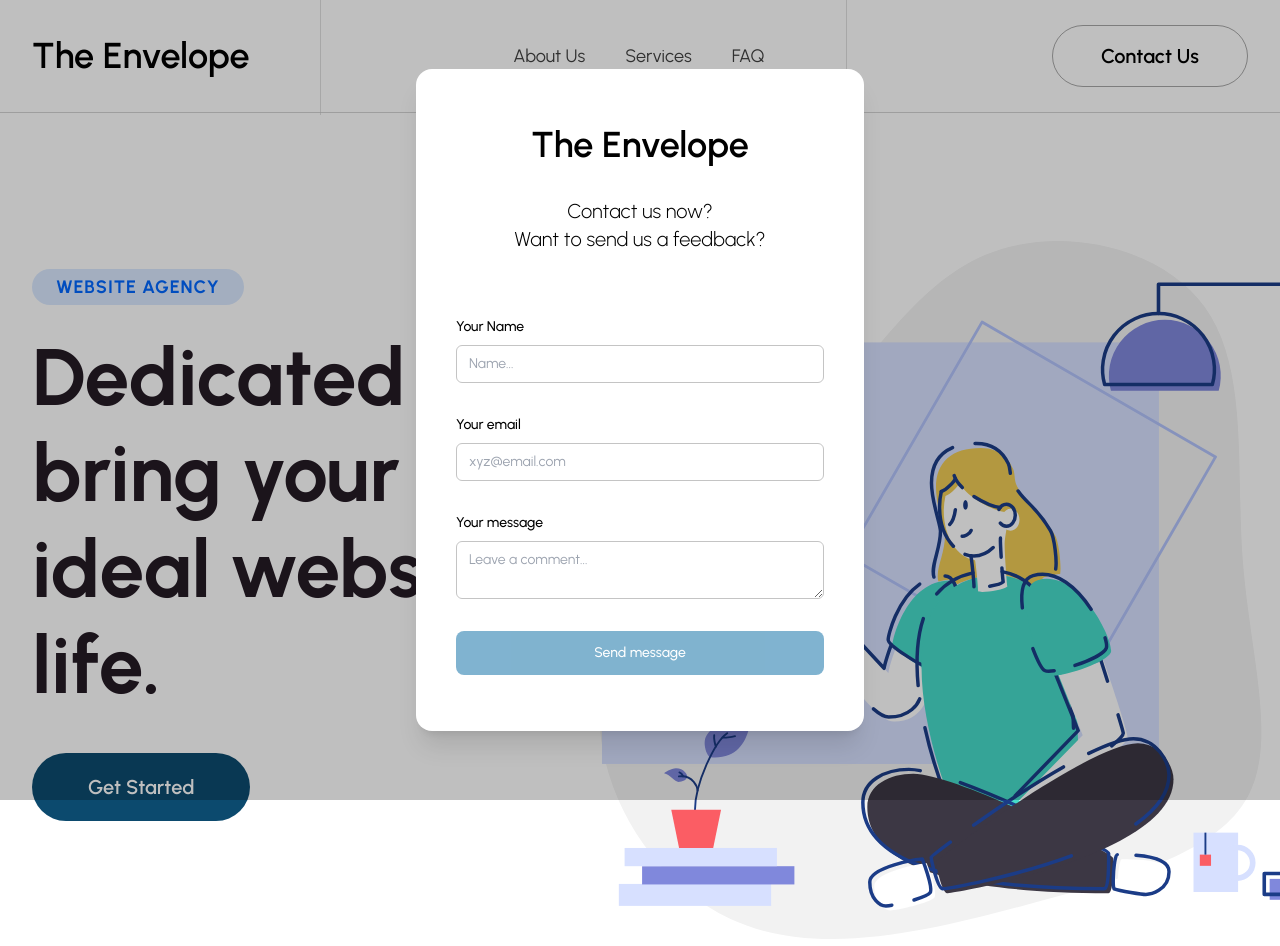
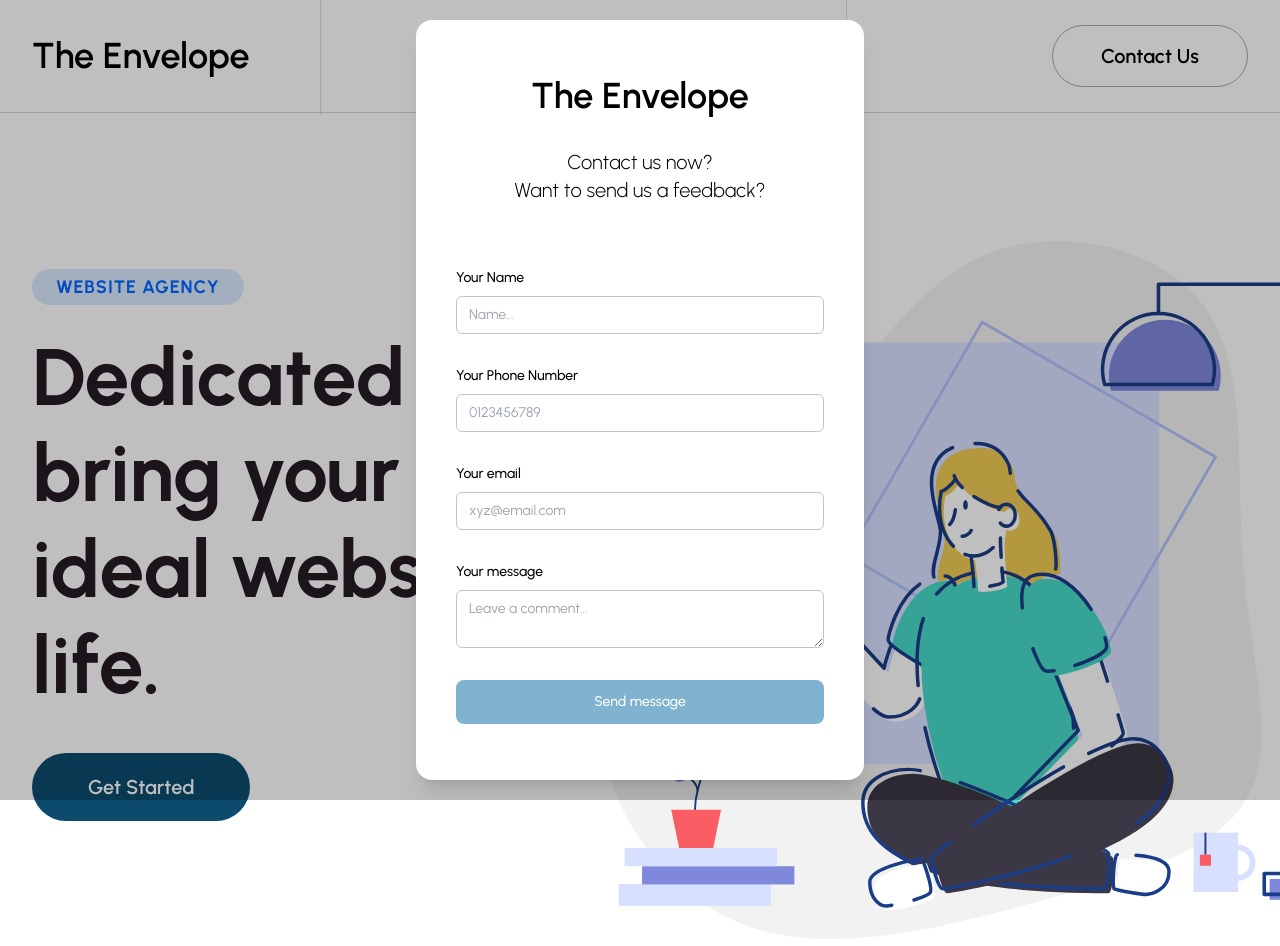
Before and after one commit to ZeroRex0126/the-env, a Next.js app: page / in a window 1280 px wide. Both pictures are taken after a click on the button "Contact Us". Shown: the top 946 px of the page. Built offline with nearby package versions, Linux system fonts and the light colour scheme.

Commit message:
move validation to service

```diff
--- a/app/components/ContactModal/Contactus.tsx
+++ b/app/components/ContactModal/Contactus.tsx
@@ -2,10 +2,9 @@
 import { Dialog, Transition } from "@headlessui/react";
 import { Fragment, useEffect, useState } from "react";
 import Link from "next/link";
-import {
-  modelPropInterface,
-} from "@/app/interfaces/modalProp.interface";
+import { modelPropInterface } from "@/app/interfaces/modalProp.interface";
 import { sendEmail } from "@/app/services/sendEmail";
+import { validateEmail, validatePhoneNumber } from "@/app/services/validations";
 
 const Contactusform = ({
   isOpen,
@@ -16,6 +15,7 @@ const Contactusform = ({
     name: "",
     email: "",
     message: "",
+    phoneNr: "",
   });
   const [isValid, setIsValid] = useState(false);
 
@@ -33,19 +33,16 @@ const Contactusform = ({
   };
 
   useEffect(() => {
-    validateEmail();
-  }, [inputValues.email]);
+    if (
+      validateEmail(inputValues.email) &&
+      validatePhoneNumber(inputValues.phoneNr)
+    ) {
+      setIsValid(true);
+    } else {
+      setIsValid(false);
+    }
+  }, [inputValues.email, inputValues.phoneNr]);
   // Validate form
-  const validateEmail = () => {
-    let emailRegex =
-      /^(([^<>()\[\]\\.,;:\s@"]+(\.[^<>()\[\]\\.,;:\s@"]+)*)|(".+"))@((\[[0-9]{1,3}\.[0-9]{1,3}\.[0-9]{1,3}\.[0-9]{1,3}])|(([a-zA-Z\-0-9]+\.)+[a-zA-Z]{2,}))$/;
-    if (!inputValues.email || !emailRegex.test(inputValues.email)) {
-      setIsValid(false);
-      return;
-    }
-    setIsValid(true);
-    return;
-  };
 
   // FORM SUBMIT
   const handleSubmit = (event: { preventDefault: () => void }) => {
@@ -124,6 +121,25 @@ const Contactusform = ({
                       </div>
                       <div>
                         <label
+                          htmlFor="phoneNr"
+                          className="block mb-2 text-sm font-medium text-gray-900 dark:text-gray-300"
+                        >
+                          Your Phone Number
+                        </label>
+                        <input
+                          id="phoneNr"
+                          name="phoneNr"
+                          value={inputValues.phoneNr}
+                          onChange={handleChange}
+                          type="phoneNr"
+                          autoComplete="current-password"
+                          required
+                          className="relative block w-full appearance-none  rounded-md border border-linegrey px-3 py-2 text-gray-900 placeholder-gray-500 focus:z-10 focus:border-indigo-500 focus:outline-none focus:ring-indigo-500 sm:text-sm"
+                          placeholder="0123456789"
+                        />
+                      </div>
+                      <div>
+                        <label
                           htmlFor="email"
                           className="block mb-2 text-sm font-medium text-gray-900 dark:text-gray-300"
                         >
--- /dev/null
+++ b/app/services/validations.ts
@@ -0,0 +1,13 @@
+export function validateEmail(email: string) {
+  let re =
+    /^(([^<>()\[\]\\.,;:\s@"]+(\.[^<>()\[\]\\.,;:\s@"]+)*)|(".+"))@((\[[0-9]{1,3}\.[0-9]{1,3}\.[0-9]{1,3}\.[0-9]{1,3}])|(([a-zA-Z\-0-9]+\.)+[a-zA-Z]{2,}))$/;
+
+  return re.test(email) ? true : false;
+}
+
+export function validatePhoneNumber(phoneNr: string) {
+  let re =
+    /^\s*(?:\+?(\d{1,3}))?[-. (]*(\d{3})[-. )]*(\d{3})[-. ]*(\d{4})(?: *x(\d+))?\s*$/im;
+
+  return re.test(phoneNr) ? true : false;
+}
```
